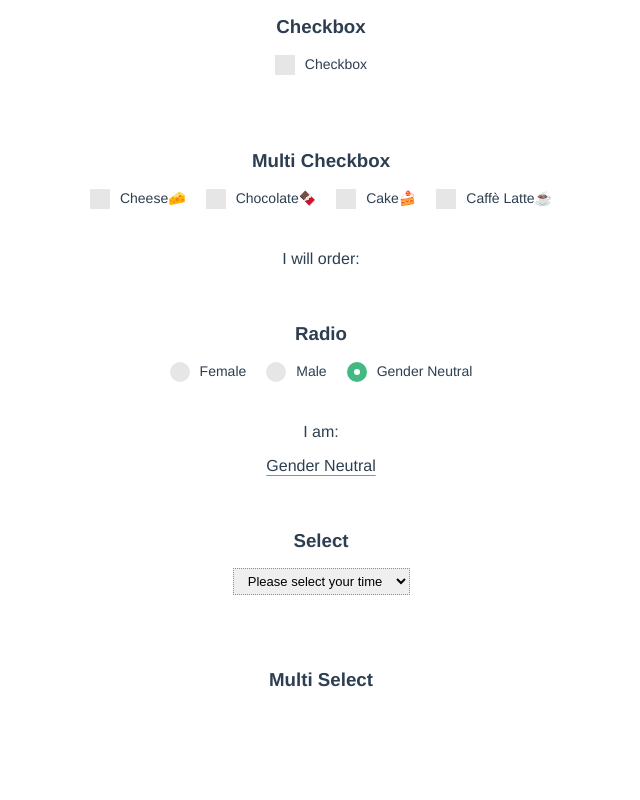
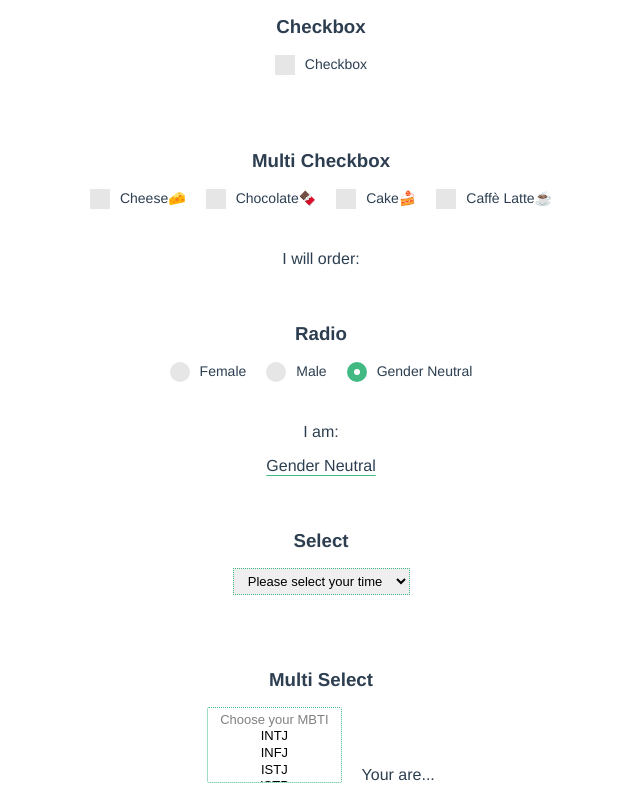
Before and after one commit to EanJang/Vue101, a Vue app in the folder Basic/Form Bindings/form-playground/: page / in a window 1280 px wide. Shown: the part 531-1331 px from the top of the page, without its empty margins (319-959 px from the left). Before the commit the page ends 1272 px from the top, so only its background shows below. Built offline with nearby package versions, Linux system fonts and the light colour scheme.

Commit message:
Add multi select element and styling

```diff
--- a/Basic/Form Bindings/form-playground/src/components/MainPage.vue
+++ b/Basic/Form Bindings/form-playground/src/components/MainPage.vue
@@ -97,10 +97,10 @@
     <ul>
       <li>
         <select v-model="selected">
-        <option disabled value="">Please select your time</option>
-        <option>Morning</option>
-        <option>Afternoon</option>
-        <option>Night</option>
+          <option disabled value="">Please select your time</option>
+          <option>Morning</option>
+          <option>Afternoon</option>
+          <option>Night</option>
         </select>
       </li>
     </ul>
@@ -111,8 +111,18 @@
     </ul>
     <h3>Multi Select</h3>
     <ul>
-      <li></li>
+      <li>
+        <select multiple>
+          <option disabled value="">Choose your MBTI</option>
+          <option>INTJ</option>
+          <option>INFJ</option>
+          <option>ISTJ</option>
+          <option>ISTP</option>
+        </select>
+      </li>
+      <li>Your are...</li>
     </ul>
+
   </div>
 </template>
 
```
